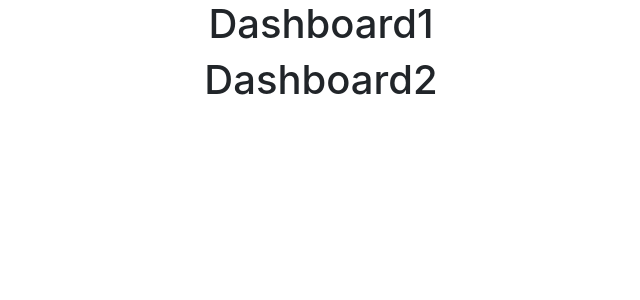
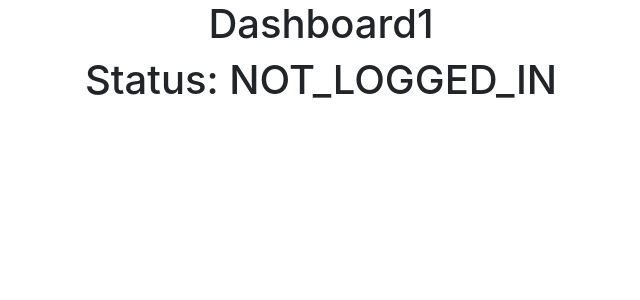
Before and after one commit to pjavadi84/entryhire-frontend-1, a React (Create React App) app: page /dashboard in a window 1280 px wide. Shown: the top 300 px of the page, without its empty margins (319-959 px from the left). Built offline with nearby package versions, Linux system fonts and the light colour scheme; the HTML template or start-up script is replaced by a standard one.

Commit message:
passing render in Dashboard component to pass props and status

```diff
--- a/src/App.js
+++ b/src/App.js
@@ -24,7 +24,17 @@ export default class App extends Component {
                 <Home {...props} loggedInStatus={this.state.loggedInStatus} />
               )}
             />
-            <Route exact path={"/dashboard"} component={Dashboard} />
+
+            <Route
+              exact
+              path={"/dashboard"}
+              render={(props) => (
+                <Dashboard
+                  {...props}
+                  loggedInStatus={this.state.loggedInStatus}
+                />
+              )}
+            />
           </Switch>
         </BrowserRouter>
       </div>
--- a/src/components/Dashboard.js
+++ b/src/components/Dashboard.js
@@ -1,11 +1,11 @@
 import React from "react";
 
-const Dashboard = () => {
+const Dashboard = (props) => {
   return (
     <div>
       <div>
         <h1>Dashboard1</h1>
-        <h1>Dashboard2</h1>
+        <h1>Status: {props.loggedInStatus} </h1>
       </div>
     </div>
   );
```
